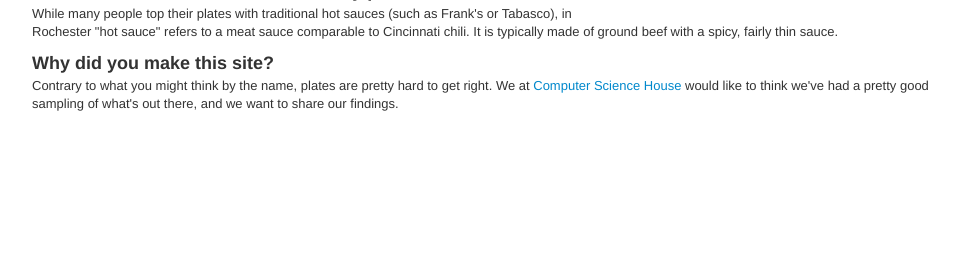
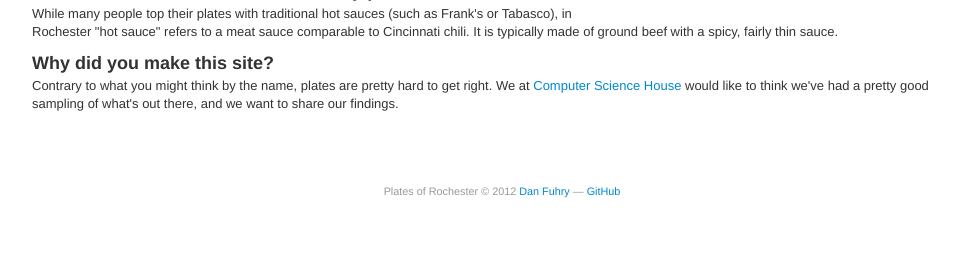
Before and after one commit to fuhry/plates, a PHP site: page /whatis.php in a window 1280 px wide. Shown: the part 346-626 px from the top of the page, without its empty margins (138-1097 px from the left). Run offline with PHP 8.4, Linux system fonts and the light colour scheme; a stand-in replaces the project's code that opens the database connection.

Commit message:
Added copyright footer

```diff
--- a/detail.php
+++ b/detail.php
@@ -81,5 +81,9 @@
 			</table>
 		</div>
 
+		<div class="footer container">
+			Plates of Rochester &copy; 2012 <a href="http://fuhry.us/">Dan Fuhry</a> &mdash; <a href="https://github.com/fuhry/plates">GitHub</a>
+		</div>
+
 	</body>
 </html>
--- a/index.php
+++ b/index.php
@@ -74,5 +74,9 @@
 
 		</div>
 
+		<div class="footer container">
+			Plates of Rochester &copy; 2012 <a href="http://fuhry.us/">Dan Fuhry</a> &mdash; <a href="https://github.com/fuhry/plates">GitHub</a>
+		</div>
+
 	</body>
 </html>
--- a/res/plates.css
+++ b/res/plates.css
@@ -97,3 +97,10 @@ span.stars-inner {
 h3.thin {
 	font-weight: normal;
 }
+
+div.footer {
+	padding-top: 60px;
+	font-size: smaller;
+	color: #999999;
+	text-align: center;
+}
--- a/reviews.php
+++ b/reviews.php
@@ -83,5 +83,9 @@
 			?>
 		</div>
 
+		<div class="footer container">
+			Plates of Rochester &copy; 2012 <a href="http://fuhry.us/">Dan Fuhry</a> &mdash; <a href="https://github.com/fuhry/plates">GitHub</a>
+		</div>
+
 	</body>
 </html>
--- a/schema.php
+++ b/schema.php
@@ -188,5 +188,9 @@ if ( isset($_GET['act']) && !empty($_POST) )
 			</div>
 
 		</div>
+		<div class="footer container">
+			Plates of Rochester &copy; 2012 <a href="http://fuhry.us/">Dan Fuhry</a> &mdash; <a href="https://github.com/fuhry/plates">GitHub</a>
+		</div>
+
 	</body>
 </html>
--- a/search.php
+++ b/search.php
@@ -49,5 +49,9 @@
 			}
 			?>
 		</div>
+		<div class="footer container">
+			Plates of Rochester &copy; 2012 <a href="http://fuhry.us/">Dan Fuhry</a> &mdash; <a href="https://github.com/fuhry/plates">GitHub</a>
+		</div>
+
 	</body>
 </html>
--- a/submit.php
+++ b/submit.php
@@ -191,5 +191,9 @@
 				</fieldset>
 			</form>
 		</div>
+		<div class="footer container">
+			Plates of Rochester &copy; 2012 <a href="http://fuhry.us/">Dan Fuhry</a> &mdash; <a href="https://github.com/fuhry/plates">GitHub</a>
+		</div>
+
 	</body>
 </html>
--- a/whatis.php
+++ b/whatis.php
@@ -53,5 +53,9 @@
 
 		</div>
 
+		<div class="footer container">
+			Plates of Rochester &copy; 2012 <a href="http://fuhry.us/">Dan Fuhry</a> &mdash; <a href="https://github.com/fuhry/plates">GitHub</a>
+		</div>
+
 	</body>
 </html>
```
